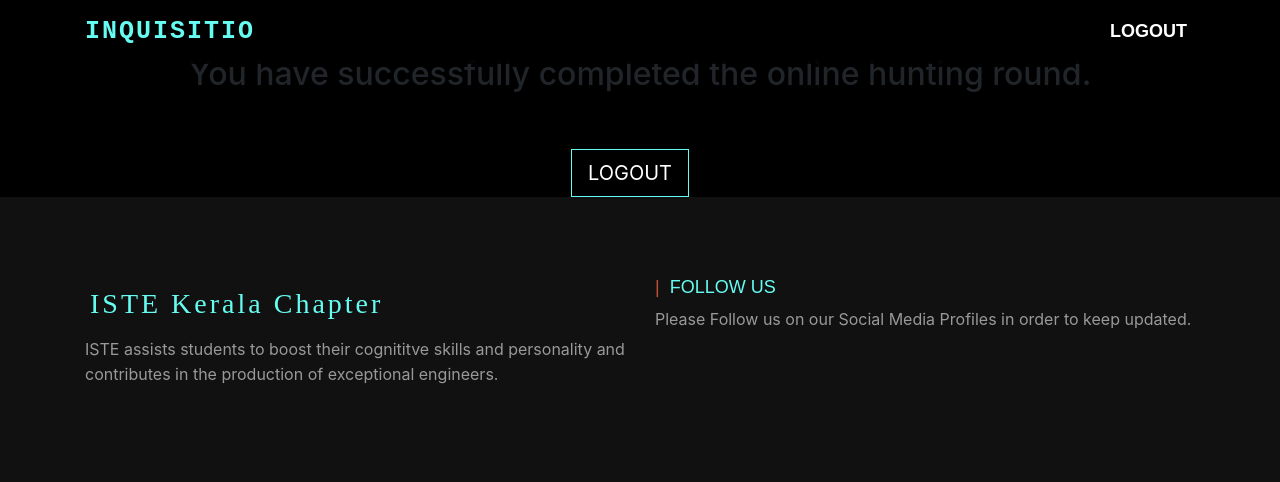
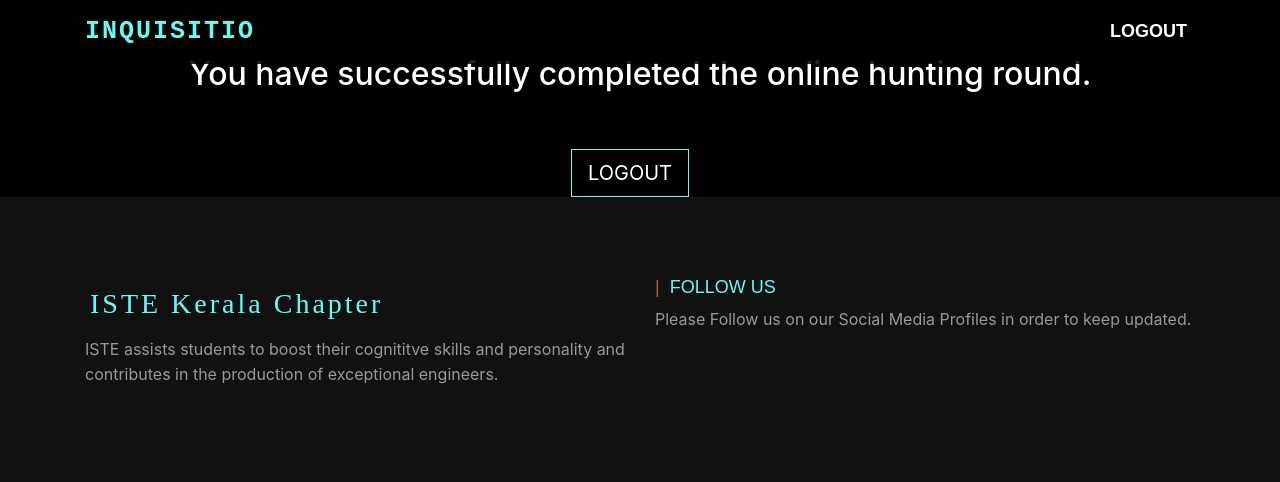
Before and after one commit to aboozuhaib/Inquisitio, a PHP site: page /thankyou.php in a window 1280 px wide. Shown: the top 482 px of the page. Run offline with PHP 8.4, Linux system fonts and the light colour scheme; a stand-in replaces the project's code that opens the database connection.

Commit message:
Update thankyou.php

```diff
--- a/thankyou.php
+++ b/thankyou.php
@@ -161,7 +161,7 @@ session_start();
 
         </div>
         <div class="mx-auto">
-          <center><h2>You have successfully completed the online hunting round.</h2></center><br> <br>
+          <center><h2 style="color:white;">You have successfully completed the online hunting round.</h2></center><br> <br>
         <center><a class="btn btn-primary btn-lg" href="logout.php" id="proceedbtn" role="button" style=" margin-right: 20px;background:rgba(0, 0, 0, 0.85); border: 1px solid #66fcf1; border-radius: 0;" >LOGOUT</a></center>
         </div>
         </div>
```
